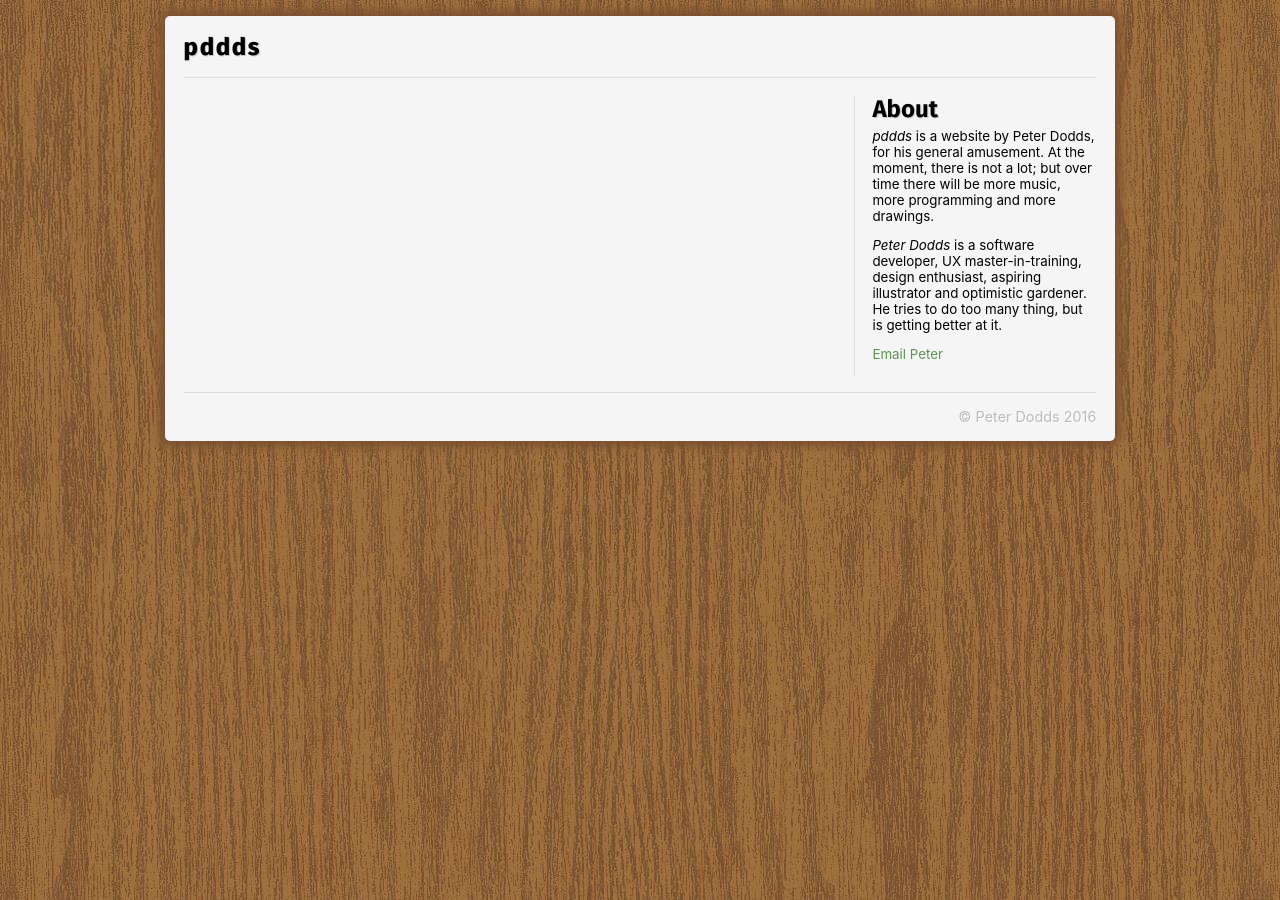
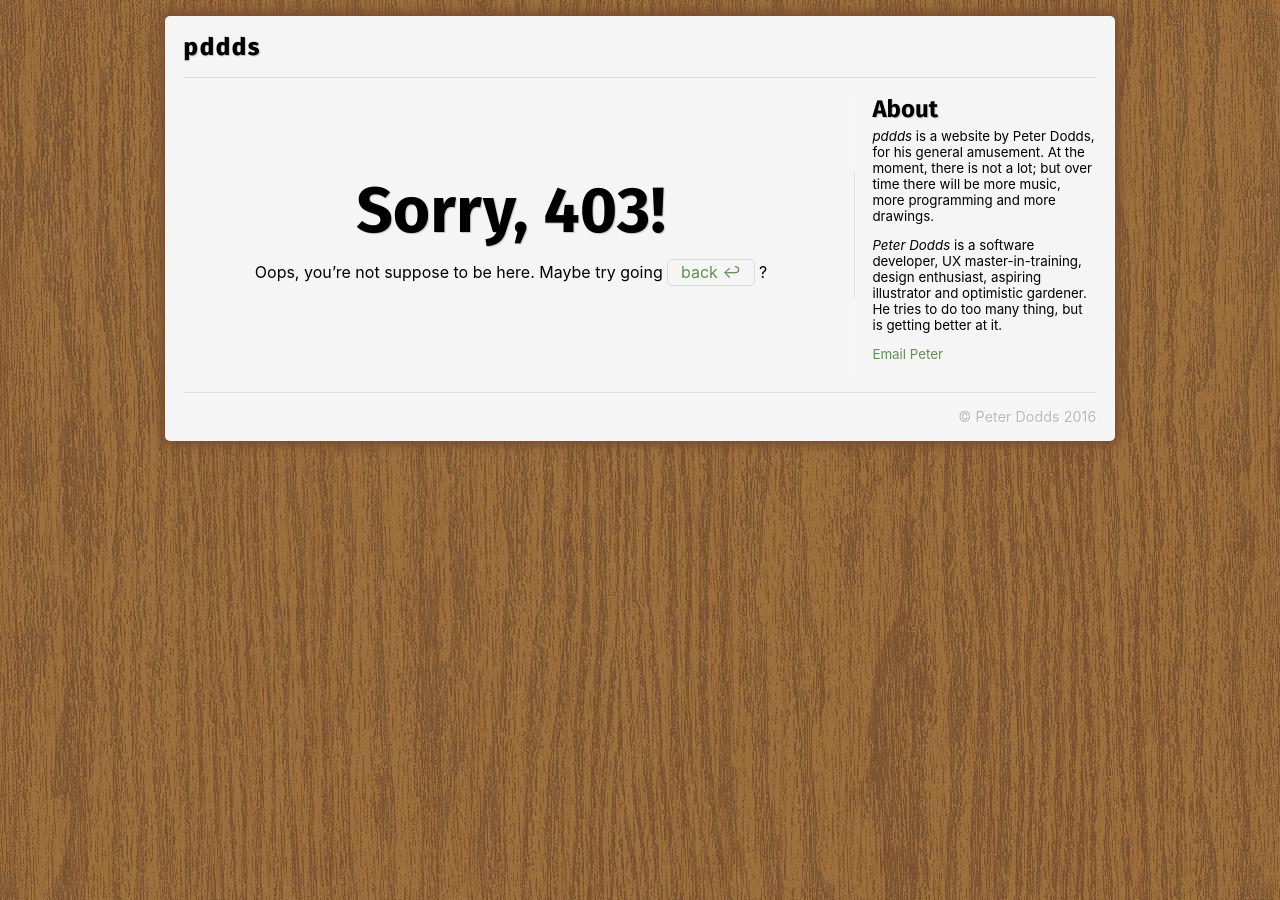
Before and after one commit to m0tive/pddds.com, a Jekyll site: the page built from 403.md, in a window 1280 px wide. Built offline with Jekyll 4.4.1, drawn with Linux system fonts in a browser that asks for light colours.

Commit message:
Update the 404 and 403 pages

```diff
--- a/403.md
+++ b/403.md
@@ -1,4 +1,7 @@
 ---
-layout: page
-title: Get Out, 403!
+class: error
 ---
+
+# Sorry, 403!
+Oops, you're not suppose to be here. Maybe try going
+<a class="button" href="#" onclick="window.history.back();">back ↩</a> ?
--- a/css/base.scss
+++ b/css/base.scss
@@ -286,3 +286,12 @@ hr {
     height: 0;
     @include border-shadow(bottom, top);
 }
+
+// error page special
+.error #page > main {
+    align-self: center;
+    text-align: center;
+    h1 {
+        font-size: 4em;
+    }
+}
```
Also changed, not shown: 404.md (+5 -2 lines).
